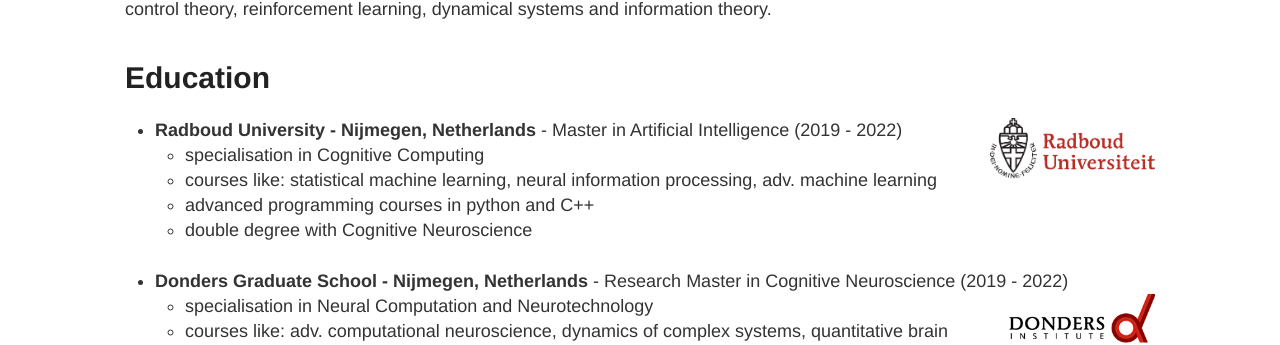
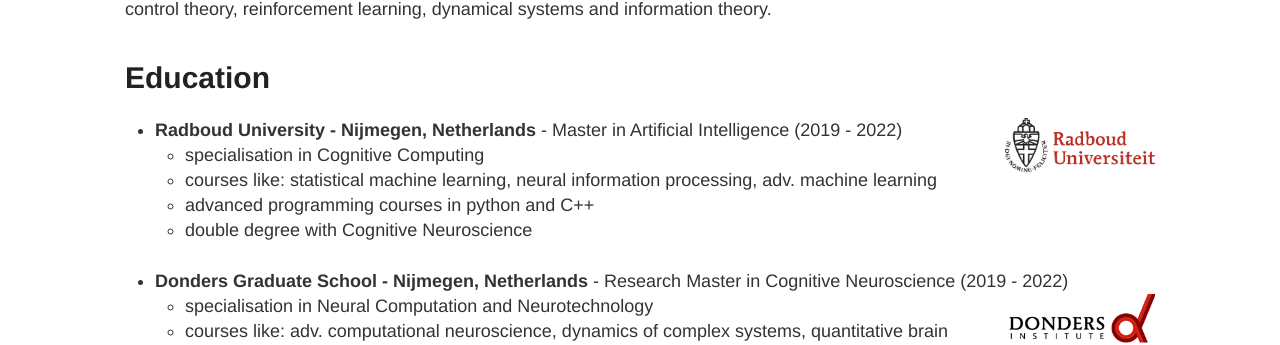
Before and after one commit to Mariusmarten/mariusmarten.github.io, a Jekyll site: the page built from about.md, in a window 1280 px wide. Shown: the part 354-699 px from the top of the page. Built offline with Jekyll 4.4.1, drawn with Linux system fonts in a browser that asks for light colours.

Commit message:
Update about.md

```diff
--- a/about.md
+++ b/about.md
@@ -8,7 +8,7 @@ I'm a first year graduate student studying at Radboud University doing a double
 
 # Education
 
-* **Radboud University - Nijmegen, Netherlands** - Master in Artificial Intelligence (2019 - 2022) <img align="right" src="/assets/logo-radboud2.jpg" width="165">
+* **Radboud University - Nijmegen, Netherlands** - Master in Artificial Intelligence (2019 - 2022) <img align="right" src="/assets/logo-radboud2.jpg" width="150">
   - specialisation in Cognitive Computing
   - courses like: statistical machine learning, neural information processing, adv. machine learning
   - advanced programming courses in python and C++
```
